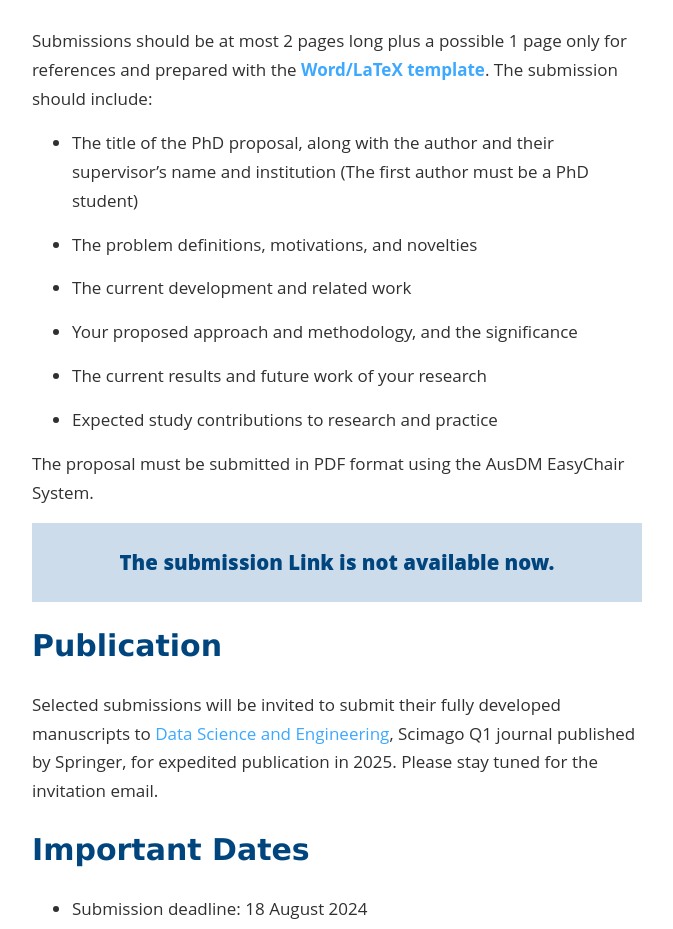
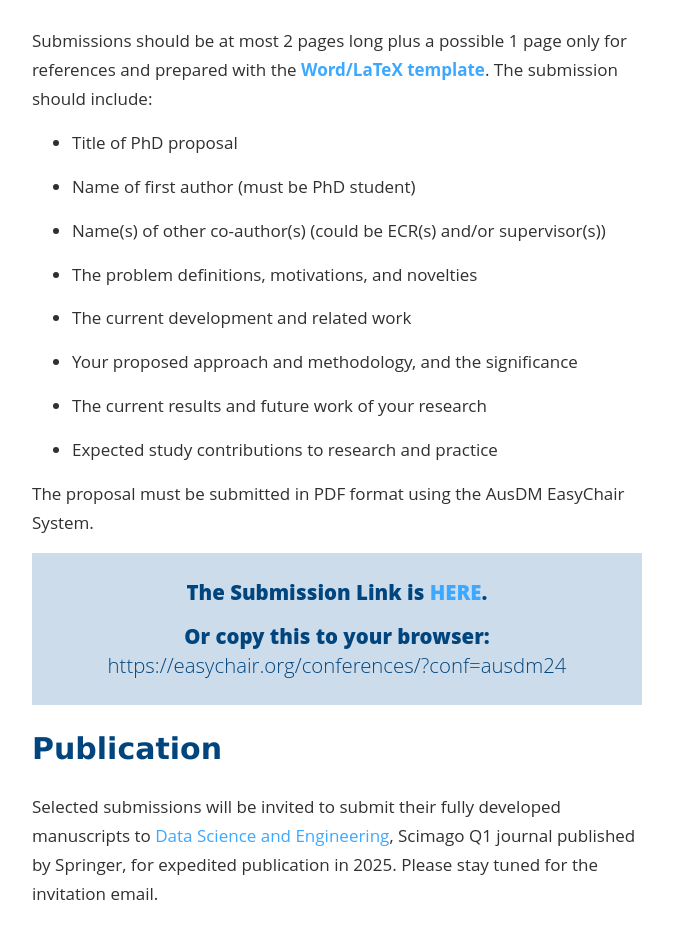
Before and after one commit to AusDM24WebSupport/AusDM24WebSupport.github.io, a plain HTML site: page docs/Call for Doctoral Consortium.html in a window 1280 px wide. Shown: the part 1705-2634 px from the top of the page, without its empty margins (210-883 px from the left). Drawn offline with nearby package versions, Linux system fonts and the light colour scheme.

Commit message:
11/6/2024 Update the submission link

```diff
--- a/docs/Call for Doctoral Consortium.html
+++ b/docs/Call for Doctoral Consortium.html
@@ -98,8 +98,13 @@
                                 template</strong></a>. The submission should include:</p>
                     <ul>
                         <li>
-                            <p>The title of the PhD proposal, along with the author and their supervisor’s name and
-                                institution (The first author must be a PhD student)</p>
+                            <p>Title of PhD proposal</p>
+                        </li>
+                        <li>
+                            <p>Name of first author (must be PhD student)</p>
+                        </li>
+                        <li>
+                            <p>Name(s) of other co-author(s) (could be ECR(s) and/or supervisor(s))</p>
                         </li>
                         <li>
                             <p>The problem definitions, motivations, and novelties</p>
@@ -119,12 +124,18 @@
                     </ul>
                     <p>The proposal must be submitted in PDF format using the AusDM EasyChair System.</p>
                     <div class="link">
-                        <p>The submission Link is not available now.</p>
+                        <p>
+                            The Submission Link is <a href="https://easychair.org/conferences/?conf=ausdm24">HERE</a>.
+                        </p>
+                        <p>
+                            Or copy this to your browser: <span style="font-weight: 100;">https://easychair.org/conferences/?conf=ausdm24</span>
+                        </p>
                     </div>
                     <h1>Publication</h1>
                     <p>Selected submissions will be invited to submit their fully developed manuscripts to <a
                             href="https://link.springer.com/journal/41019">Data Science and Engineering</a>, Scimago Q1
-                        journal published by Springer, for expedited publication in 2025. Please stay tuned for the invitation email.</p>
+                        journal published by Springer, for expedited publication in 2025. Please stay tuned for the
+                        invitation email.</p>
                     <h1>Important Dates</h1>
                     <ul>
                         <li>
@@ -150,6 +161,7 @@
                             <p>Pei-Wei Tsai, Swinburne University of Technology, Australia</p>
                         </li>
                     </ul>
+
                 </article>
             </div>
             <template-aside></template-aside>
```
Also changed, not shown: docs/Call for Papers.html (+8 -0 lines), 2 other files.
